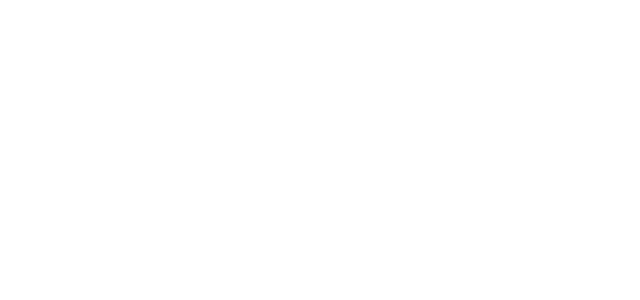
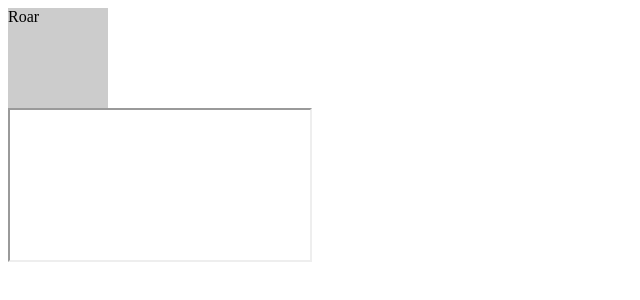
Before and after one commit to The-Website-Nursery/Galii-Website-Creator, a plain HTML site: page index.html in a window 1280 px wide. Shown: the whole page, without its empty margins (0-640 px from the left). Drawn offline with nearby package versions, Linux system fonts and the light colour scheme.

Commit message:
Site Editor Mishappps

```diff
--- /dev/null
+++ b/css/style.css
@@ -0,0 +1,9 @@
+@charset "UTF-8";
+/* CSS Document */
+
+
+#draggable {
+	width: 100px;
+	height: 100px;
+	background: #ccc;
+}
--- a/index.html
+++ b/index.html
@@ -4,23 +4,36 @@
 <meta charset="UTF-8">
 <title>Galii Website-Builder</title>
 
+<link rel="stylesheet" href="http://code.jquery.com/ui/1.9.0/themes/base/jquery-ui.css">
+<link rel="stylesheet" href="css/style.css">
 
+
+<script src="http://code.jquery.com/jquery-1.8.2.js"></script>
+<script src="http://code.jquery.com/ui/1.9.0/jquery-ui.js"></script>
 </head>
 
 <body>
 
 
+
+
+
   <div class="tools">
-
+     <div id="draggable">
+       Roar
+       </div>
   </div>
 
    <div class="editor">
+         <div class="iframe">
+           <iframe id="frame" src="iframe.html"> </iframe>
+   </div>
 
 
 
 
+<script  src="js/app.js"></script>
 
-<script type="text/javascript"  src="js/app.js" />
 
 </body>
 </html>
--- a/js/app.js
+++ b/js/app.js
@@ -1 +1,3 @@
 // JavaScript Document
+
+$( "#draggable" ).draggable();
--- /dev/null
+++ b/js/css/style.css
@@ -0,0 +1,9 @@
+@charset "UTF-8";
+/* CSS Document */
+
+
+#draggable {
+	width: 100px;
+	height: 100px;
+	background: #ccc;
+}
```
Also changed, not shown: 5 other files.
